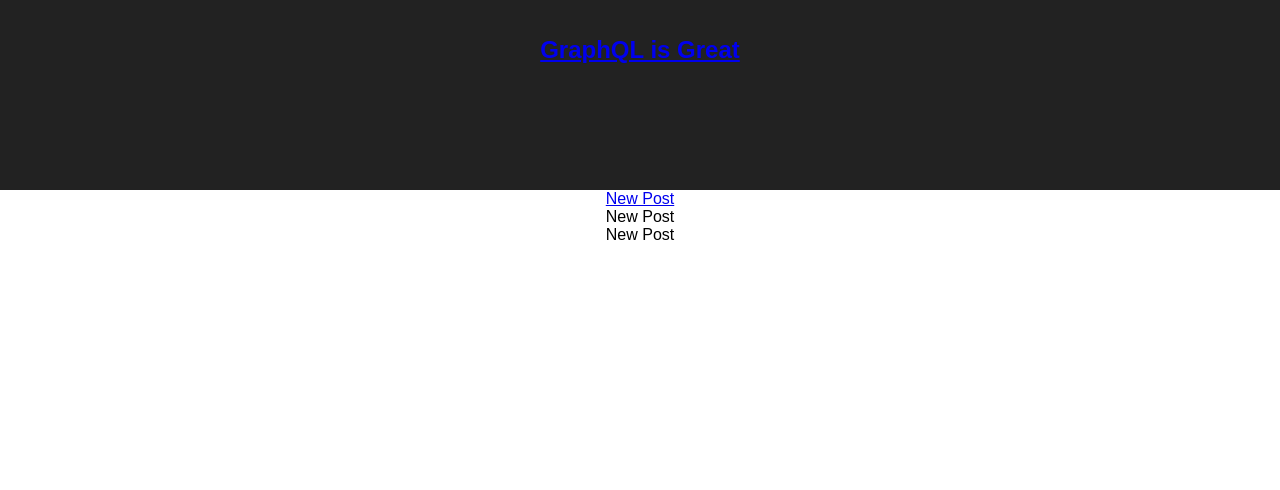
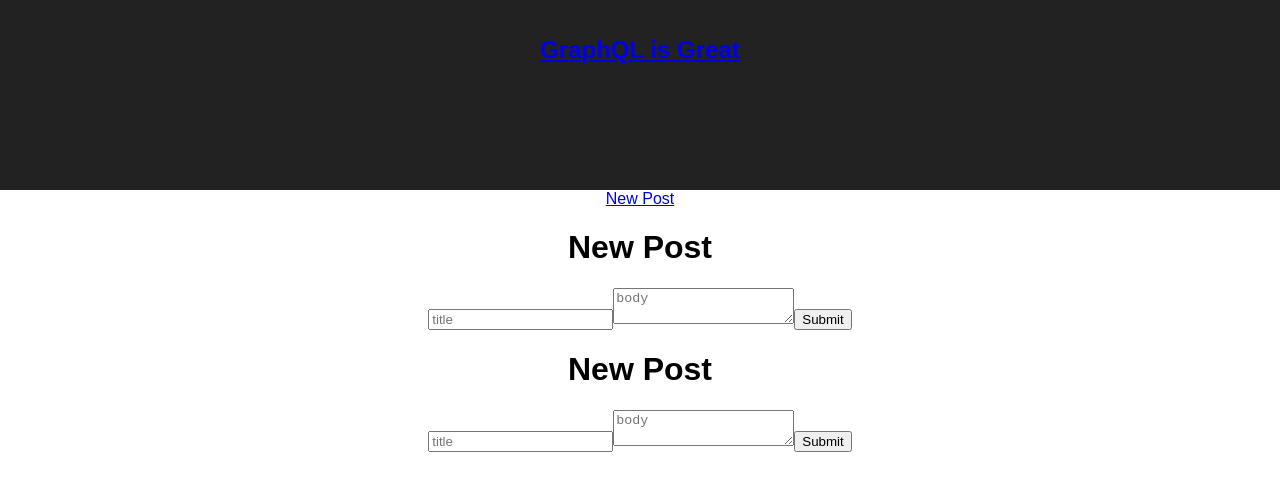
Before and after one commit to rhys5690/apollo-client, a React (Create React App) app: page /post/new in a window 1280 px wide. Shown: the top 490 px of the page. Built offline with nearby package versions, Linux system fonts and the light colour scheme.

Commit message:
create reuseable input handler

```diff
--- a/src/Posts/NewPost.js
+++ b/src/Posts/NewPost.js
@@ -1,11 +1,13 @@
-import React, { Component } from 'react'
+import React, { Component } from 'react';
+import PostForm from './PostForm';
 
 export default class NewPost extends Component {
   render() {
     return (
       <div>
-        New Post
+        <h1>New Post</h1>
+        <PostForm />
       </div>
-    )
+    );
   }
 }
--- a/src/Posts/PostForm.js
+++ b/src/Posts/PostForm.js
@@ -1,11 +1,26 @@
-import React, { Component } from 'react'
+import React, { Component } from 'react';
 
 export default class PostForm extends Component {
+  state = {
+    title: '',
+    body: ''
+  };
+   // reuseable handleInput
+   handleInput = (e) => {
+    const formData = {};
+    formData[e.target.name] = e.target.value;
+    this.setState({
+      ...formData
+    });
+  };
   render() {
+    const { title, body } = this.state;
     return (
-      <div>
-
-      </div>
-    )
+      <form>
+        <input name="title" type="text" placeholder="title" onChange={this.handleInput} value={title} />
+        <textarea name="body" type="text" placeholder="body" onChange={this.handleInput} value={body} />
+        <button>Submit</button>
+      </form>
+    );
   }
 }
```
